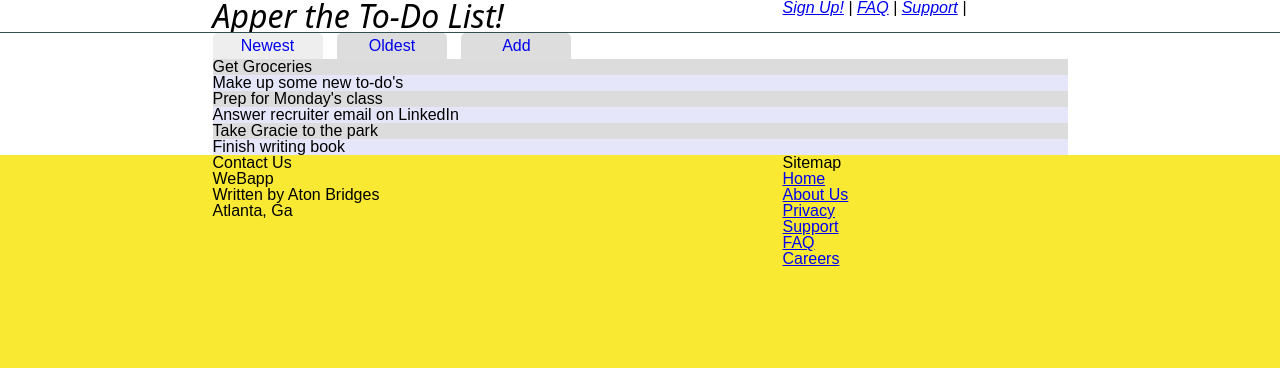
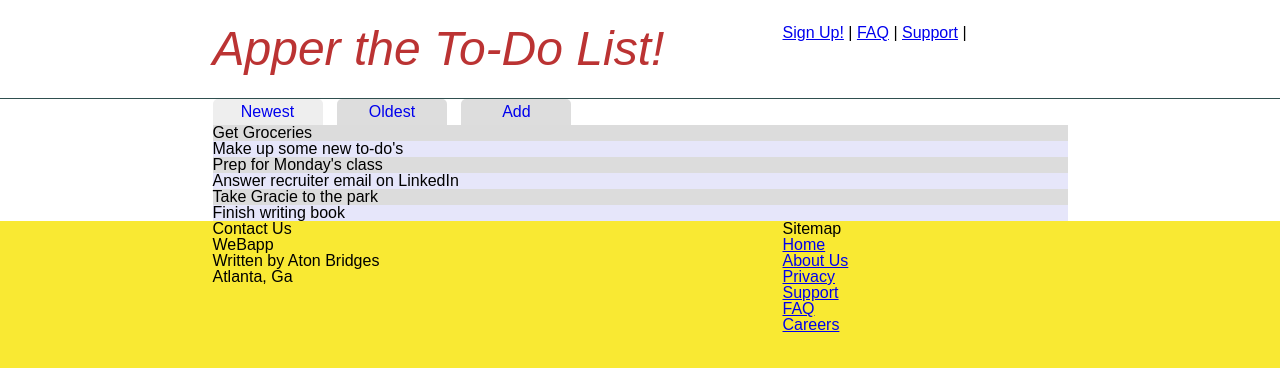
Before and after one commit to atonb117/LWAD-Apper, a plain HTML site: page index.html in a window 1280 px wide. Drawn offline with nearby package versions, Linux system fonts and the light colour scheme; a web font is replaced by a local one.

Commit message:
Rebuilding style sheet.

```diff
--- a/css/style.css
+++ b/css/style.css
@@ -9,42 +9,35 @@ header, main, footer {
 	min-width: 855px;
 }
 
-header h1, h2, h3, h4 {
-	font-family: 'Ubuntu', sans;
+header .container, main .container, footer .container {
+	max-width: 855px;
+	margin: auto;
+}
+
+header {
+	padding: 25px 0 25px 0;
+	background: white;
+	overflow: auto;
+	border-bottom: 1px solid darkslategray;
+}
+
+/* Main Logo */
+h1 {
+	font-family: 'Ubuntu', sans-serif;
+	font-style: italic;
+	font-size: 3em;
+	color: #b33;
 	float: left;
 	width: 570px;
+
 }
 
-h1 {
-	font-size: xx-large;
-}
-
-h2 {
-	font-size: x-large;
-}
-
-h3 {
-	font-size: large;
-}
 
 h4 {
 	font-size: small;
 }
 
-header .container, main .container, footer .container {
-	max-width: 855px;
-	margin: auto;
-	/*padding-top: 10px;**/
-	/*padding-bottom: 20px;*/
-	clear:	both;
-}
 
-header {
-	background: white;
-	overflow: auto;
-	font-style: italic;
-	border-bottom: 1px solid darkslategray;
-}
 
 
 header nav {
```
